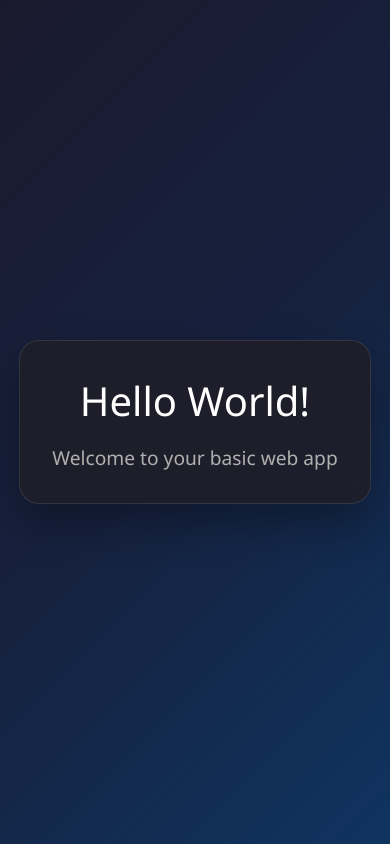
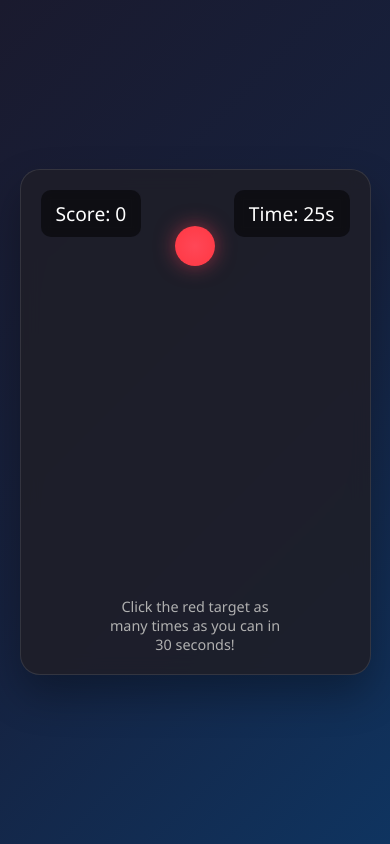
Before and after one commit to Dvoegt/MySimpleWebAPP, a plain HTML site: page index.html in a window 390 px wide. Drawn offline with Linux system fonts and the light colour scheme.

Commit message:
changed to game

```diff
--- a/index.html
+++ b/index.html
@@ -3,7 +3,7 @@
 <head>
     <meta charset="UTF-8">
     <meta name="viewport" content="width=device-width, initial-scale=1.0">
-    <title>Hello World App</title>
+    <title>Click the Target Game</title>
     <style>
         * {
             margin: 0;
@@ -16,61 +16,208 @@
             background: linear-gradient(135deg, #1a1a2e 0%, #16213e 50%, #0f3460 100%);
             min-height: 100vh;
             display: flex;
+            flex-direction: column;
             justify-content: center;
             align-items: center;
+            overflow: hidden;
+            cursor: crosshair;
         }
 
-        .container {
-            text-align: center;
+        .game-container {
+            position: relative;
+            width: 600px;
+            height: 400px;
             background: rgba(30, 30, 40, 0.9);
-            padding: 3rem 4rem;
             border-radius: 20px;
             box-shadow: 0 20px 40px rgba(0, 0, 0, 0.3);
             backdrop-filter: blur(10px);
-            animation: fadeIn 1s ease-in;
             border: 1px solid rgba(255, 255, 255, 0.1);
+            overflow: hidden;
         }
 
-        h1 {
-            color: #ffffff;
-            font-size: 3.5rem;
-            margin-bottom: 1rem;
-            font-weight: 300;
+        .target {
+            position: absolute;
+            width: 50px;
+            height: 50px;
+            background: radial-gradient(circle, #ff4757, #ff3742);
+            border-radius: 50%;
+            cursor: pointer;
+            transition: all 0.1s ease;
+            box-shadow: 0 0 20px rgba(255, 71, 87, 0.5);
         }
 
-        p {
-            color: #b0b0b0;
-            font-size: 1.2rem;
-            margin-top: 1rem;
+        .target:hover {
+            transform: scale(1.1);
+            box-shadow: 0 0 30px rgba(255, 71, 87, 0.8);
         }
 
-        @keyframes fadeIn {
-            from {
-                opacity: 0;
-                transform: translateY(30px);
-            }
-            to {
-                opacity: 1;
-                transform: translateY(0);
-            }
+        .target:active {
+            transform: scale(0.9);
+        }
+
+        .ui {
+            position: absolute;
+            top: 20px;
+            left: 20px;
+            right: 20px;
+            display: flex;
+            justify-content: space-between;
+            color: white;
+            font-size: 1.2rem;
+            z-index: 10;
+        }
+
+        .score, .time {
+            background: rgba(0, 0, 0, 0.5);
+            padding: 10px 15px;
+            border-radius: 10px;
+            backdrop-filter: blur(5px);
+        }
+
+        .game-over {
+            position: absolute;
+            top: 50%;
+            left: 50%;
+            transform: translate(-50%, -50%);
+            text-align: center;
+            color: white;
+            background: rgba(0, 0, 0, 0.8);
+            padding: 2rem;
+            border-radius: 15px;
+            backdrop-filter: blur(10px);
+            display: none;
+        }
+
+        .game-over h2 {
+            font-size: 2rem;
+            margin-bottom: 1rem;
+        }
+
+        .restart-btn {
+            background: #ff4757;
+            color: white;
+            border: none;
+            padding: 10px 20px;
+            border-radius: 8px;
+            font-size: 1rem;
+            cursor: pointer;
+            margin-top: 1rem;
+            transition: background 0.3s ease;
+        }
+
+        .restart-btn:hover {
+            background: #ff3742;
+        }
+
+        .instructions {
+            position: absolute;
+            bottom: 20px;
+            left: 50%;
+            transform: translateX(-50%);
+            color: #b0b0b0;
+            font-size: 0.9rem;
+            text-align: center;
         }
 
         @media (max-width: 768px) {
-            .container {
-                padding: 2rem;
-                margin: 1rem;
+            .game-container {
+                width: 90vw;
+                height: 60vh;
             }
 
-            h1 {
-                font-size: 2.5rem;
+            .target {
+                width: 40px;
+                height: 40px;
             }
         }
     </style>
 </head>
 <body>
-    <div class="container">
-        <h1>Hello World!</h1>
-        <p>Welcome to your basic web app</p>
+    <div class="game-container">
+        <div class="ui">
+            <div class="score">Score: <span id="score">0</span></div>
+            <div class="time">Time: <span id="time">30</span>s</div>
+        </div>
+
+        <div class="target" id="target"></div>
+
+        <div class="game-over" id="gameOver">
+            <h2>Game Over!</h2>
+            <p>Final Score: <span id="finalScore">0</span></p>
+            <button class="restart-btn" onclick="restartGame()">Play Again</button>
+        </div>
+
+        <div class="instructions">
+            Click the red target as many times as you can in 30 seconds!
+        </div>
     </div>
+
+    <script>
+        let score = 0;
+        let timeLeft = 30;
+        let gameRunning = true;
+        let gameInterval;
+        let target = document.getElementById('target');
+        let scoreElement = document.getElementById('score');
+        let timeElement = document.getElementById('time');
+        let gameOverElement = document.getElementById('gameOver');
+        let finalScoreElement = document.getElementById('finalScore');
+
+        function moveTarget() {
+            if (!gameRunning) return;
+
+            const container = document.querySelector('.game-container');
+            const maxX = container.offsetWidth - 50;
+            const maxY = container.offsetHeight - 50;
+
+            const newX = Math.random() * maxX;
+            const newY = Math.random() * maxY;
+
+            target.style.left = newX + 'px';
+            target.style.top = newY + 'px';
+        }
+
+        function updateScore() {
+            score++;
+            scoreElement.textContent = score;
+            moveTarget();
+        }
+
+        function updateTimer() {
+            timeLeft--;
+            timeElement.textContent = timeLeft;
+
+            if (timeLeft <= 0) {
+                endGame();
+            }
+        }
+
+        function endGame() {
+            gameRunning = false;
+            clearInterval(gameInterval);
+            target.style.display = 'none';
+            finalScoreElement.textContent = score;
+            gameOverElement.style.display = 'block';
+        }
+
+        function restartGame() {
+            score = 0;
+            timeLeft = 30;
+            gameRunning = true;
+            scoreElement.textContent = score;
+            timeElement.textContent = timeLeft;
+            target.style.display = 'block';
+            gameOverElement.style.display = 'none';
+            moveTarget();
+            gameInterval = setInterval(updateTimer, 1000);
+        }
+
+        // Event listeners
+        target.addEventListener('click', updateScore);
+
+        // Start the game
+        moveTarget();
+        gameInterval = setInterval(updateTimer, 1000);
+    </script>
 </body>
 </html>
```
